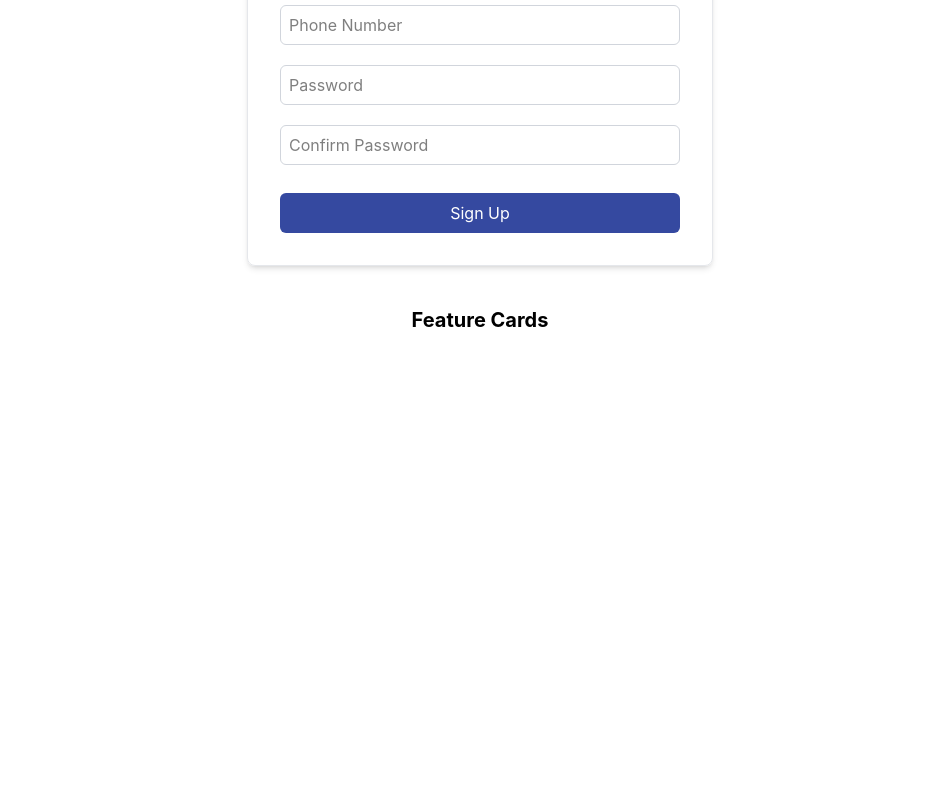
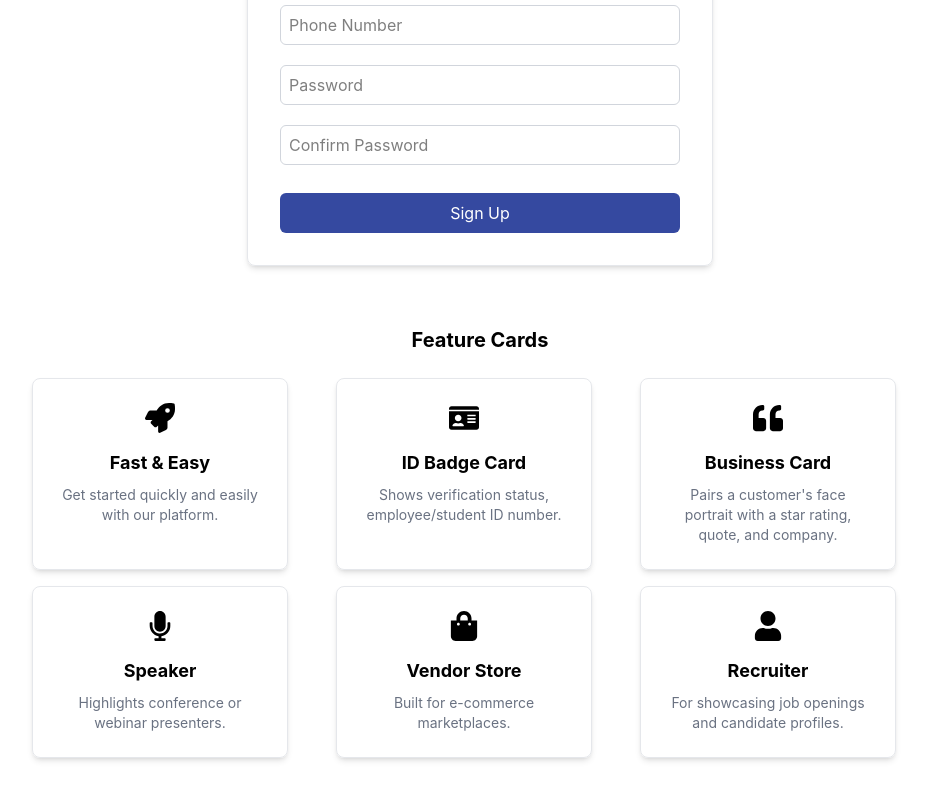
Before and after one commit to Nivesh26/SGDG, a React (Vite) app: page / in a window 1280 px wide. Shown: the part 364-1164 px from the top of the page, without its empty margins (160-1087 px from the left). Before the commit the page ends 800 px from the top, so only its background shows below. Built offline with nearby package versions, Linux system fonts and the light colour scheme.

Commit message:
feat: add react-icons and implement feature card grid components with styling updates

```diff
--- a/package.json
+++ b/package.json
@@ -13,6 +13,7 @@
     "@tailwindcss/vite": "^4.3.3",
     "react": "^19.2.8",
     "react-dom": "^19.2.8",
+    "react-icons": "^5.7.0",
     "react-router-dom": "^7.18.3",
     "tailwindcss": "^4.3.3"
   },
--- a/src/Components/FeatureCards.tsx
+++ b/src/Components/FeatureCards.tsx
@@ -1,14 +1,92 @@
 import React from "react";
+import { FaIdCard, FaRocket, FaQuoteLeft, FaUser, FaShoppingBag, FaMicrophone } from "react-icons/fa";
+
 
 const FeatureCards = () => {
     return (
-        <div>
+        <div className="mb-15">
             <div className="text-center mb-6">
                 <p className='font-bold text-xl mb-1'>Feature Cards</p>
             </div>
 
-            <div></div>
-        </div>
+            <div className=" gap-4 max-w-4xl mx-auto grid grid-cols-3">
+
+                <div className="w-64 border border-gray-200 rounded-lg p-6 text-center shadow-md">
+                    <FaRocket className="text-3xl text-black mx-auto mb-4" />
+
+                    <p className="font-bold text-lg mb-2">
+                        Fast & Easy
+                    </p>
+
+                    <p className="text-gray-500 text-sm">
+                        Get started quickly and easily with our platform.
+                    </p>
+                </div>
+
+                <div className="w-64 border border-gray-200 rounded-lg p-6 text-center shadow-md">
+                    <FaIdCard className="text-3xl text-black mx-auto mb-4" />
+
+                    <p className="font-bold text-lg mb-2">
+                        ID Badge Card
+                    </p>
+
+                    <p className="text-gray-500 text-sm">
+                        Shows verification status, employee/student ID number.
+                    </p>
+                </div>
+
+                <div className="w-64 border border-gray-200 rounded-lg p-6 text-center shadow-md">
+                    <FaQuoteLeft className="text-3xl text-black mx-auto mb-4" />
+
+                    <p className="font-bold text-lg mb-2">
+                        Business Card
+                    </p>
+
+                    <p className="text-gray-500 text-sm">
+                        Pairs a customer's face portrait with a star rating, quote, and company.
+                    </p>
+
+                </div>
+
+                <div className="w-64 border border-gray-200 rounded-lg p-6 text-center shadow-md">
+                    <FaMicrophone className="text-3xl text-black mx-auto mb-4" />
+
+                    <p className="font-bold text-lg mb-2">
+                        Speaker
+                    </p>
+
+                    <p className="text-gray-500 text-sm">
+                        Highlights conference or webinar presenters.
+                    </p>
+                </div>
+
+                <div className="w-64 border border-gray-200 rounded-lg p-6 text-center shadow-md">
+                    <FaShoppingBag className="text-3xl text-black mx-auto mb-4" />
+
+                    <p className="font-bold text-lg mb-2">
+                        Vendor Store
+                    </p>
+
+                    <p className="text-gray-500 text-sm">
+                        Built for e-commerce marketplaces.
+                    </p>
+                </div>
+
+                <div className="w-64 border border-gray-200 rounded-lg p-6 text-center shadow-md">
+                    <FaUser className="text-3xl text-black mx-auto mb-4" />
+
+                    <p className="font-bold text-lg mb-2">
+                        Recruiter
+                    </p>
+
+                    <p className="text-gray-500 text-sm">
+                        For showcasing job openings and candidate profiles.
+                    </p>
+                </div>
+
+
+            </div>
+        </div >
     )
 }
 
--- a/src/Components/Form.tsx
+++ b/src/Components/Form.tsx
@@ -2,7 +2,8 @@ import React from 'react';
 
 const Form = () => {
     return (
-        <div className='border border-gray-200 rounded-lg p-8 shadow-md w-fit mx-auto mb-10'>
+        <div className='border border-gray-200 rounded-lg p-8 shadow-md w-fit mx-auto mb-15
+        '>
 
             <div className='mb-6 text-center'>
                 <h1 className='font-bold text-xl mb-1'>Sign Up</h1>
--- a/src/Components/Header.tsx
+++ b/src/Components/Header.tsx
@@ -1,14 +1,14 @@
 import React from 'react';
 
-import sgdgLogo from '../assets/sgdg.jpeg'
+import logo from '../assets/sgdg.jpeg'
 
 const Header = () => {
     return (
-        <div className="flex flex-col">
+        <div className='flex flex-col'>
 
-            <img src={sgdgLogo}
+            <img src={logo}
                 alt="SGDG Logo"
-                className="h-34 w-auto object-contain" />
+                className='h-34 w-auto object-contain' />
 
         </div>
     )
```
Also changed, not shown: 1 other file (tests, documents, lock files or other folders).
